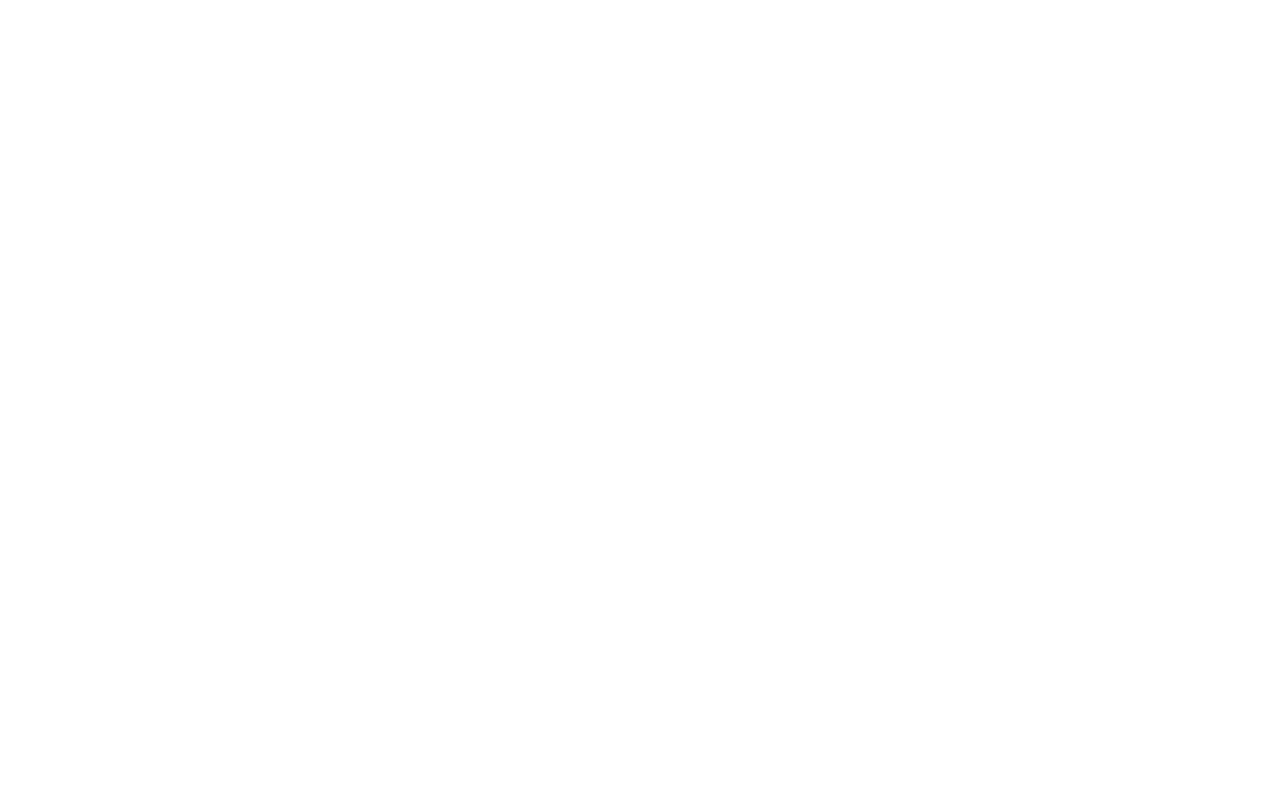
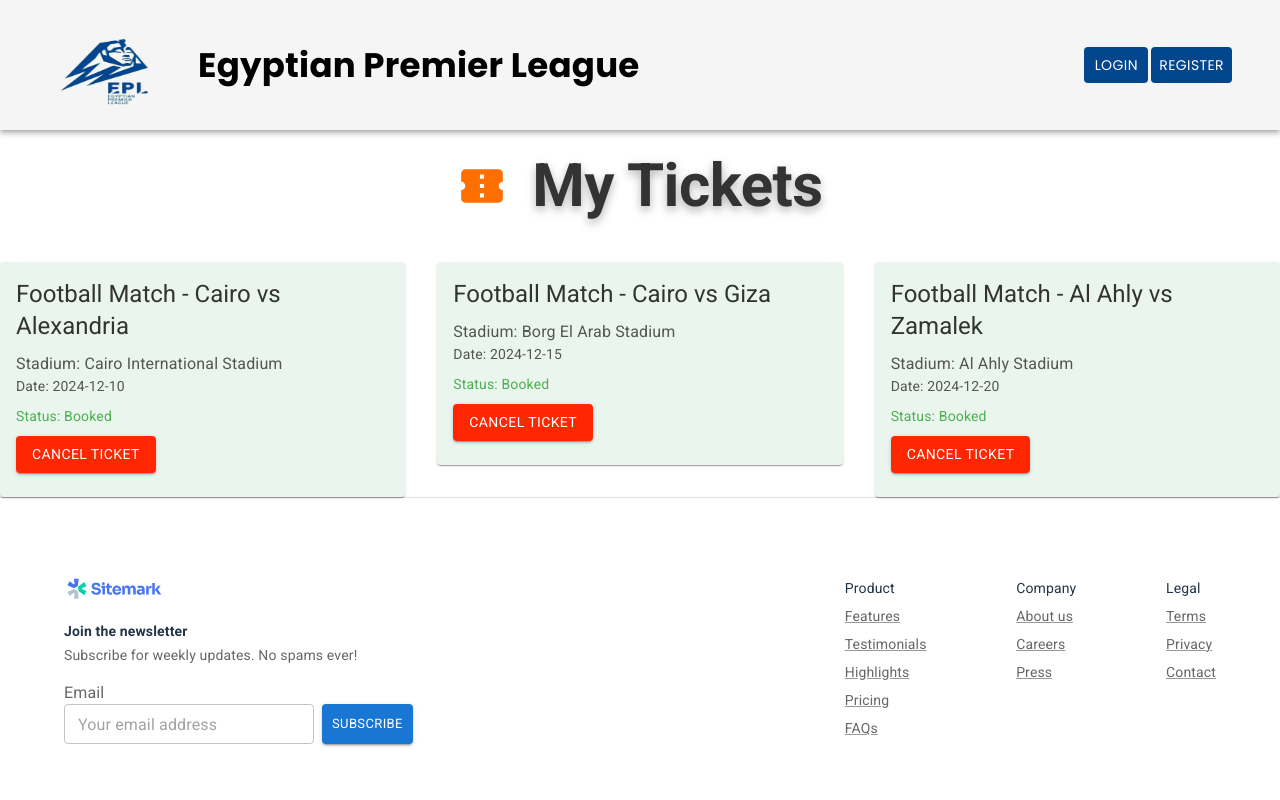
Before and after one commit to Ghaithq/EFA, a React (Vite) app in the folder frontend/: page /tickets in a window 1280 px wide. Before the commit this address had no page. Shown: the top 800 px of the page. Built offline with nearby package versions, Linux system fonts and the light colour scheme.

Commit message:
add: UI support for viewing tickets + the ability to cancel

```diff
--- a/frontend/src/App.tsx
+++ b/frontend/src/App.tsx
@@ -2,7 +2,8 @@
 import HomePage from "./views/HomePage.tsx";
 // import StadiumsView from './views/StadiumsView.tsx'
 import StadiumsView from "./views/StadiumsView.tsx";
-import Authorize from "./views/authorize.tsx";import MatchesView from './views/MatchesView.tsx';
+import Authorize from "./views/Authorization.tsx";import MatchesView from './views/MatchesView.tsx';
+import UserTickets from "./views/UserTickets.tsx";
 
 
 const App = () => {
@@ -13,6 +14,7 @@
         <Route path="/stadiums" element={<StadiumsView />} />
         <Route path="/matches"  element={<MatchesView />} />
         <Route path="/authorize" element={<Authorize />} />
+        <Route path="/tickets" element={<UserTickets />} />
       </Routes>
     </Router>
   );
--- a/frontend/src/views/HomePage.tsx
+++ b/frontend/src/views/HomePage.tsx
@@ -62,7 +62,7 @@
             image="../tickets-modified.jpg"
             text1="Tickets"
             text2="Reserve your ticket for the next match"
-            link=""
+            link="/tickets"
           />
         </Grid>
       </Grid>
--- /dev/null
+++ b/frontend/src/views/UserTickets.css
@@ -0,0 +1,98 @@
+AppBar
+.app-bar {
+    background-color: #ffffff;
+  }
+
+  /* Title Section */
+  .title-section {
+    display: flex;
+    align-items: center;
+    justify-content: center;
+    margin-top: 20px;
+    margin-bottom: 40px; /* Space between title and tickets */
+  }
+
+  .ticket-icon {
+    font-size: 50px !important;
+    color: #ff6f00;
+    margin-right: 10px;
+  }
+
+  .title-text {
+    font-weight: bold !important;
+    color: #333;
+    text-align: center;
+    text-shadow: 0 4px 10px rgba(0, 0, 0, 0.3);
+  }
+
+  /* Ticket Section */
+  .ticket-card {
+    background: #eaf5ee !important ; /* Light greenish background to represent the soccer field */
+    border-radius: 10px;
+    box-shadow: 0 4px 8px rgba(0, 0, 0, 0.1);
+    transition: transform 0.2s ease, box-shadow 0.2s ease;
+  }
+
+  .ticket-card:hover {
+    transform: translateY(-5px);
+    box-shadow: 0 10px 20px rgba(0, 0, 0, 0.2);
+  }
+
+  .ticket-title {
+    margin-bottom: 10px !important;
+    font-weight: bold;
+    font-size: 1.2rem;
+    color: #333;
+  }
+
+  .ticket-details {
+    margin-top: 10px;
+    font-size: 0.9rem;
+    color: #555;
+  }
+
+  .ticket-status {
+    margin-top: 10px !important;
+    margin-bottom: 10px !important;
+    font-size: 0.9rem;
+    font-weight: bold;
+    color: #4caf50;
+  }
+
+  .cancel-ticket-button {
+    margin-top: 20px;
+    background-color: #ff2600 !important;
+    color: white;
+    font-weight: bold;
+  }
+
+  /* Dialog Styling */
+  .MuiDialog-paper {
+    padding: 20px;
+    background-color: #fafafa;
+  }
+
+  .MuiTextField-root {
+    margin-bottom: 15px;
+  }
+
+  /* Ticket Icon Bouncing Animation */
+.bouncing-icon {
+    font-size: 50px !important; /* Icon size */
+    color: #ff6f00; /* Vibrant orange */
+    margin-right: 10px; /* Space between icon and text */
+    animation: bounce 2s infinite ease-in-out; /* Apply the bouncing animation */
+  }
+
+  /* Bouncing keyframes */
+  @keyframes bounce {
+    0%, 20%, 50%, 80%, 100% {
+      transform: translateY(0);
+    }
+    40% {
+      transform: translateY(-10px);
+    }
+    60% {
+      transform: translateY(-5px);
+    }
+  }
--- /dev/null
+++ b/frontend/src/views/UserTickets.tsx
@@ -0,0 +1,107 @@
+import { useState } from 'react';
+import AppBar from "@mui/material/AppBar";
+import ToolBar from "../components/Toolbar";
+import Footer from "../components/Footer";
+import { Box, Grid, Typography, Card, CardContent, Button, Dialog, DialogActions, DialogContent, DialogTitle } from "@mui/material";
+import ConfirmationNumberIcon from '@mui/icons-material/ConfirmationNumber'; // Correct icon
+import './UserTickets.css';
+
+const ticketsData = [
+  { id: 1, stadiumName: 'Cairo International Stadium', event: 'Football Match - Cairo vs Alexandria', date: '2024-12-10', status: 'Booked' },
+  { id: 2, stadiumName: 'Borg El Arab Stadium', event: 'Football Match - Cairo vs Giza', date: '2024-12-15', status: 'Booked' },
+  { id: 3, stadiumName: 'Al Ahly Stadium', event: 'Football Match - Al Ahly vs Zamalek', date: '2024-12-20', status: 'Booked' },
+];
+
+const TicketPage = () => {
+  const [tickets, setTickets] = useState(ticketsData);
+  const [open, setOpen] = useState(false);
+  const [selectedTicketId, setSelectedTicketId] = useState<number | null>(null);
+
+  // Handle opening the cancel confirmation dialog
+  const handleClickOpen = (ticketId: number) => {
+    setSelectedTicketId(ticketId);
+    setOpen(true);
+  };
+
+  // Handle closing the cancel confirmation dialog
+  const handleClose = () => {
+    setOpen(false);
+    setSelectedTicketId(null);
+  };
+
+  // Handle canceling the ticket
+  const handleCancelTicket = () => {
+    if (selectedTicketId !== null) {
+      setTickets(tickets.filter(ticket => ticket.id !== selectedTicketId));
+      setOpen(false);
+    }
+  };
+
+  return (
+    <Box sx={{ width: "100vw" }}>
+      <AppBar position="static" color="default" className="app-bar">
+        <ToolBar />
+      </AppBar>
+
+      <Box className="title-section">
+        <ConfirmationNumberIcon className="ticket-icon bouncing-icon" /> {/* Add the bouncing animation */}
+        <Typography variant="h2" className="title-text">
+          My Tickets
+        </Typography>
+      </Box>
+
+      <Grid container spacing={4} justifyContent="center">
+        {tickets.map((ticket) => (
+          <Grid item xs={12} sm={6} md={4} key={ticket.id}>
+            <Card className="ticket-card">
+              <CardContent>
+                <Typography variant="h5" className="ticket-title">
+                  {ticket.event}
+                </Typography>
+                <Typography variant="body1" className="ticket-details">
+                  Stadium: {ticket.stadiumName}
+                </Typography>
+                <Typography variant="body2" className="ticket-details">
+                  Date: {ticket.date}
+                </Typography>
+                <Typography variant="body2" className="ticket-status">
+                  Status: {ticket.status}
+                </Typography>
+                <Button
+                  variant="contained"
+                  color="secondary"
+                  onClick={() => handleClickOpen(ticket.id)}
+                  className="cancel-ticket-button"
+                >
+                  Cancel Ticket
+                </Button>
+              </CardContent>
+            </Card>
+          </Grid>
+        ))}
+      </Grid>
+
+      <Footer />
+
+      {/* Cancel Ticket Confirmation Dialog */}
+      <Dialog open={open} onClose={handleClose}>
+        <DialogTitle>Cancel Ticket</DialogTitle>
+        <DialogContent>
+          <Typography variant="body1">
+            Are you sure you want to cancel this ticket? This action cannot be undone.
+          </Typography>
+        </DialogContent>
+        <DialogActions>
+          <Button onClick={handleClose} color="secondary">
+            No, Keep Ticket
+          </Button>
+          <Button onClick={handleCancelTicket} color="primary">
+            Yes, Cancel Ticket
+          </Button>
+        </DialogActions>
+      </Dialog>
+    </Box>
+  );
+};
+
+export default TicketPage;
```
Also changed, not shown: frontend/src/views/Authorization.tsx (renamed from frontend/src/views/authorize.tsx).
